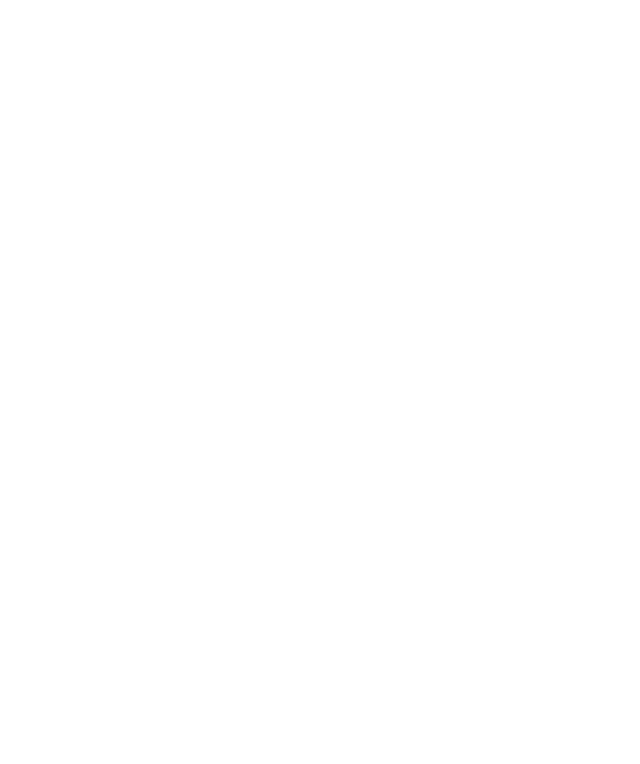
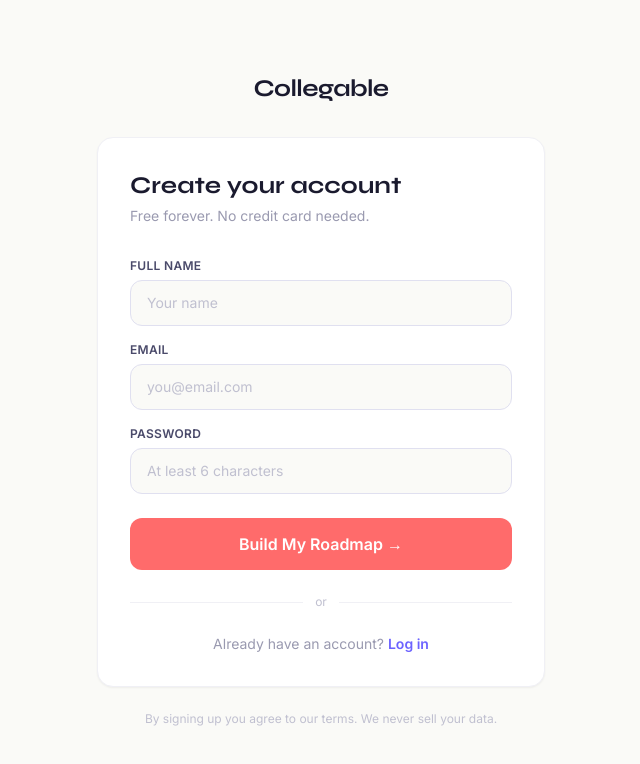
Before and after one commit to pranavsgh/collegable, a React app in the folder frontend/: page /signup in a window 1280 px wide. Before the commit this address had no page. Shown: the top 764 px of the page, without its empty margins (319-959 px from the left). Built offline with nearby package versions, Linux system fonts and the light colour scheme; no server answers; the HTML template or start-up script is replaced by a standard one.

Commit message:
feat: add signup, login, protected routes, and Supabase auth

```diff
--- a/frontend/package.json
+++ b/frontend/package.json
@@ -10,6 +10,7 @@
     "preview": "vite preview"
   },
   "dependencies": {
+    "@supabase/supabase-js": "^2.108.1",
     "react": "^19.2.6",
     "react-dom": "^19.2.6",
     "react-router-dom": "^7.17.0"
--- a/frontend/src/App.jsx
+++ b/frontend/src/App.jsx
@@ -3,15 +3,28 @@ import Landing from "./pages/Landing"
 import Onboarding from "./pages/Onboarding"
 import Dashboard from "./pages/Dashboard"
 import Resources from "./pages/Resources"
+import Login from "./pages/Login"
+import Signup from "./pages/Signup"
+import ProtectedRoute from "./components/ProtectedRoute"
 
 function App() {
   return (
     <BrowserRouter>
       <Routes>
         <Route path="/" element={<Landing />} />
+        <Route path="/login" element={<Login />} />
+        <Route path="/signup" element={<Signup />} />
         <Route path="/onboarding" element={<Onboarding />} />
-        <Route path="/dashboard" element={<Dashboard />} />
-        <Route path="/resources" element={<Resources />} />
+        <Route path="/dashboard" element={
+          <ProtectedRoute>
+            <Dashboard />
+          </ProtectedRoute>
+        } />
+        <Route path="/resources" element={
+          <ProtectedRoute>
+            <Resources />
+          </ProtectedRoute>
+        } />
       </Routes>
     </BrowserRouter>
   )
--- /dev/null
+++ b/frontend/src/components/ProtectedRoute.jsx
@@ -0,0 +1,17 @@
+import { useEffect, useState } from "react"
+import { Navigate } from "react-router-dom"
+import { supabase } from "../lib/supabase"
+
+export default function ProtectedRoute({ children }) {
+  const [session, setSession] = useState(undefined)
+
+  useEffect(() => {
+    supabase.auth.getSession().then(({ data: { session } }) => {
+      setSession(session)
+    })
+  }, [])
+
+  if (session === undefined) return null
+  if (!session) return <Navigate to="/login" replace />
+  return children
+}
--- /dev/null
+++ b/frontend/src/lib/supabase.js
@@ -0,0 +1,6 @@
+import { createClient } from '@supabase/supabase-js'
+
+const supabaseUrl = import.meta.env.VITE_SUPABASE_URL
+const supabaseAnonKey = import.meta.env.VITE_SUPABASE_ANON_KEY
+
+export const supabase = createClient(supabaseUrl, supabaseAnonKey)
--- /dev/null
+++ b/frontend/src/pages/Login.jsx
@@ -0,0 +1,67 @@
+import { useNavigate } from "react-router-dom"
+import { useState } from "react"
+import { supabase } from "../lib/supabase"
+
+export default function Login() {
+  const navigate = useNavigate()
+  const [form, setForm] = useState({ email: "", password: "" })
+  const [loading, setLoading] = useState(false)
+  const [error, setError] = useState("")
+
+  const handleChange = (e) => {
+    setForm({ ...form, [e.target.name]: e.target.value })
+  }
+
+  const handleSubmit = async () => {
+    setError("")
+    if (!form.email || !form.password) { setError("Please fill in all fields."); return }
+    setLoading(true)
+    const { error } = await supabase.auth.signInWithPassword({
+      email: form.email,
+      password: form.password,
+    })
+    setLoading(false)
+    if (error) { setError(error.message); return }
+    navigate("/dashboard")
+  }
+
+  return (
+    <div className="min-h-screen bg-[#FAFAF7] flex items-center justify-center px-6">
+      <div className="w-full max-w-md">
+        <div className="text-center mb-8">
+          <span onClick={() => navigate("/")} className="font-display font-bold text-2xl text-[#1a1a2e] tracking-tight cursor-pointer hover:text-[#6C63FF] transition-colors">Collegable</span>
+        </div>
+        <div className="bg-white rounded-2xl shadow-sm border border-[#f0f0f5] p-8">
+          <h1 className="font-display font-bold text-2xl text-[#1a1a2e] mb-1">Welcome back</h1>
+          <p className="text-sm text-[#9a9ab0] mb-8">Log in to continue your roadmap.</p>
+          {error && (
+            <div className="bg-red-50 border border-red-100 text-red-500 text-sm px-4 py-3 rounded-xl mb-6">{error}</div>
+          )}
+          <div className="flex flex-col gap-4">
+            <div>
+              <label className="text-xs font-semibold text-[#4a4a6a] uppercase tracking-wide mb-1.5 block">Email</label>
+              <input type="email" name="email" value={form.email} onChange={handleChange} placeholder="you@email.com" className="w-full px-4 py-3 rounded-xl border border-[#e0e0f0] text-sm text-[#1a1a2e] placeholder-[#c0c0d0] focus:outline-none focus:border-[#6C63FF] transition-colors bg-[#FAFAF7]" />
+            </div>
+            <div>
+              <label className="text-xs font-semibold text-[#4a4a6a] uppercase tracking-wide mb-1.5 block">Password</label>
+              <input type="password" name="password" value={form.password} onChange={handleChange} placeholder="Your password" className="w-full px-4 py-3 rounded-xl border border-[#e0e0f0] text-sm text-[#1a1a2e] placeholder-[#c0c0d0] focus:outline-none focus:border-[#6C63FF] transition-colors bg-[#FAFAF7]" />
+            </div>
+          </div>
+          <button onClick={handleSubmit} disabled={loading} className="w-full mt-6 bg-[#6C63FF] text-white font-semibold text-base py-3.5 rounded-xl hover:bg-[#5a52e0] transition-colors disabled:opacity-60">
+            {loading ? "Logging in..." : "Log In →"}
+          </button>
+          <div className="flex items-center gap-3 my-6">
+            <div className="flex-1 h-px bg-[#f0f0f5]"></div>
+            <span className="text-xs text-[#c0c0d0]">or</span>
+            <div className="flex-1 h-px bg-[#f0f0f5]"></div>
+          </div>
+          <p className="text-center text-sm text-[#9a9ab0]">
+            Don't have an account?{" "}
+            <span onClick={() => navigate("/signup")} className="text-[#FF6B6B] font-semibold cursor-pointer hover:underline">Sign up free</span>
+          </p>
+        </div>
+        <p className="text-center text-xs text-[#c0c0d0] mt-6">We never sell your data. Ever.</p>
+      </div>
+    </div>
+  )
+}
--- /dev/null
+++ b/frontend/src/pages/Signup.jsx
@@ -0,0 +1,73 @@
+import { useNavigate } from "react-router-dom"
+import { useState } from "react"
+import { supabase } from "../lib/supabase"
+
+export default function Signup() {
+  const navigate = useNavigate()
+  const [form, setForm] = useState({ name: "", email: "", password: "" })
+  const [loading, setLoading] = useState(false)
+  const [error, setError] = useState("")
+
+  const handleChange = (e) => {
+    setForm({ ...form, [e.target.name]: e.target.value })
+  }
+
+  const handleSubmit = async () => {
+    setError("")
+    if (!form.name || !form.email || !form.password) { setError("Please fill in all fields."); return }
+    if (form.password.length < 6) { setError("Password must be at least 6 characters."); return }
+    setLoading(true)
+    const { error } = await supabase.auth.signUp({
+      email: form.email,
+      password: form.password,
+      options: { data: { full_name: form.name } }
+    })
+    setLoading(false)
+    if (error) { setError(error.message); return }
+    navigate("/onboarding")
+  }
+
+  return (
+    <div className="min-h-screen bg-[#FAFAF7] flex items-center justify-center px-6">
+      <div className="w-full max-w-md">
+        <div className="text-center mb-8">
+          <span onClick={() => navigate("/")} className="font-display font-bold text-2xl text-[#1a1a2e] tracking-tight cursor-pointer hover:text-[#6C63FF] transition-colors">Collegable</span>
+        </div>
+        <div className="bg-white rounded-2xl shadow-sm border border-[#f0f0f5] p-8">
+          <h1 className="font-display font-bold text-2xl text-[#1a1a2e] mb-1">Create your account</h1>
+          <p className="text-sm text-[#9a9ab0] mb-8">Free forever. No credit card needed.</p>
+          {error && (
+            <div className="bg-red-50 border border-red-100 text-red-500 text-sm px-4 py-3 rounded-xl mb-6">{error}</div>
+          )}
+          <div className="flex flex-col gap-4">
+            <div>
+              <label className="text-xs font-semibold text-[#4a4a6a] uppercase tracking-wide mb-1.5 block">Full Name</label>
+              <input type="text" name="name" value={form.name} onChange={handleChange} placeholder="Your name" className="w-full px-4 py-3 rounded-xl border border-[#e0e0f0] text-sm text-[#1a1a2e] placeholder-[#c0c0d0] focus:outline-none focus:border-[#6C63FF] transition-colors bg-[#FAFAF7]" />
+            </div>
+            <div>
+              <label className="text-xs font-semibold text-[#4a4a6a] uppercase tracking-wide mb-1.5 block">Email</label>
+              <input type="email" name="email" value={form.email} onChange={handleChange} placeholder="you@email.com" className="w-full px-4 py-3 rounded-xl border border-[#e0e0f0] text-sm text-[#1a1a2e] placeholder-[#c0c0d0] focus:outline-none focus:border-[#6C63FF] transition-colors bg-[#FAFAF7]" />
+            </div>
+            <div>
+              <label className="text-xs font-semibold text-[#4a4a6a] uppercase tracking-wide mb-1.5 block">Password</label>
+              <input type="password" name="password" value={form.password} onChange={handleChange} placeholder="At least 6 characters" className="w-full px-4 py-3 rounded-xl border border-[#e0e0f0] text-sm text-[#1a1a2e] placeholder-[#c0c0d0] focus:outline-none focus:border-[#6C63FF] transition-colors bg-[#FAFAF7]" />
+            </div>
+          </div>
+          <button onClick={handleSubmit} disabled={loading} className="w-full mt-6 bg-[#FF6B6B] text-white font-semibold text-base py-3.5 rounded-xl hover:bg-[#e85d5d] transition-colors disabled:opacity-60">
+            {loading ? "Creating your account..." : "Build My Roadmap →"}
+          </button>
+          <div className="flex items-center gap-3 my-6">
+            <div className="flex-1 h-px bg-[#f0f0f5]"></div>
+            <span className="text-xs text-[#c0c0d0]">or</span>
+            <div className="flex-1 h-px bg-[#f0f0f5]"></div>
+          </div>
+          <p className="text-center text-sm text-[#9a9ab0]">
+            Already have an account?{" "}
+            <span onClick={() => navigate("/login")} className="text-[#6C63FF] font-semibold cursor-pointer hover:underline">Log in</span>
+          </p>
+        </div>
+        <p className="text-center text-xs text-[#c0c0d0] mt-6">By signing up you agree to our terms. We never sell your data.</p>
+      </div>
+    </div>
+  )
+}
```
Also changed, not shown: 1 other file (tests, documents, lock files or other folders).
